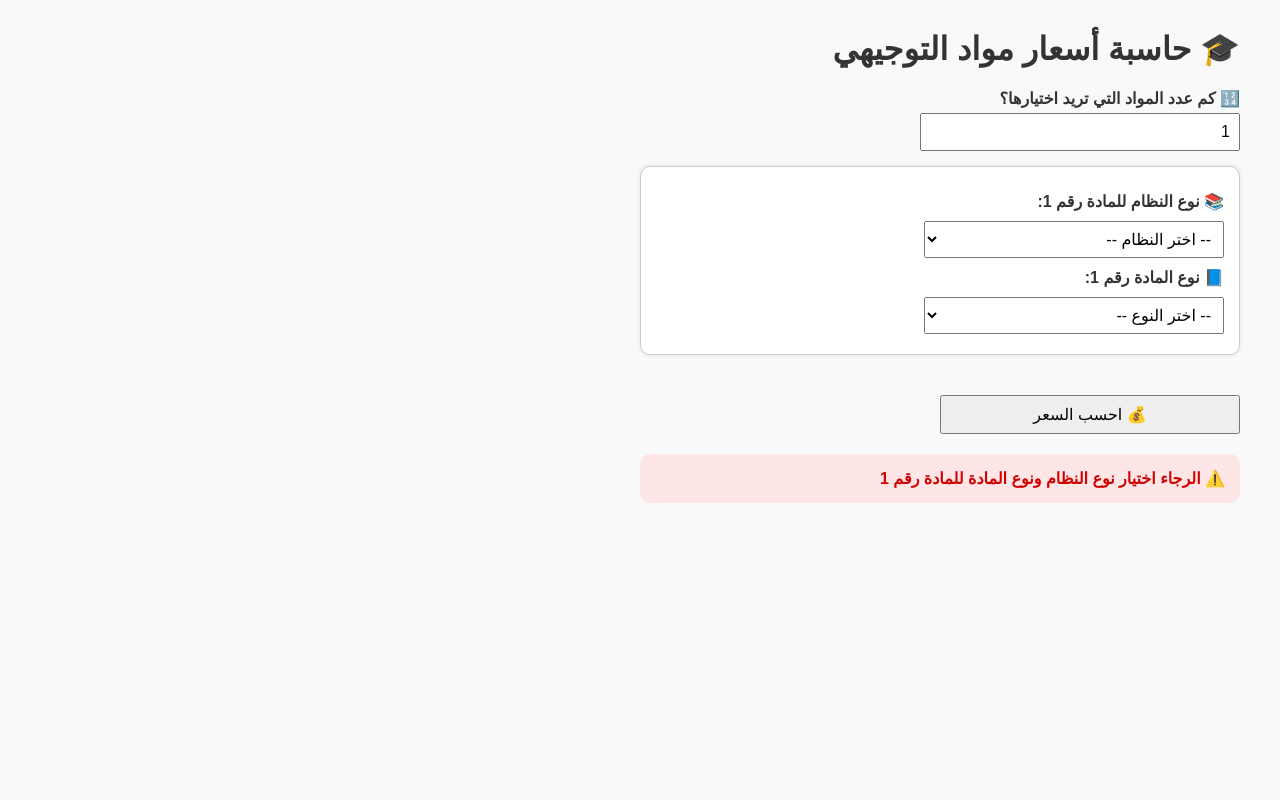
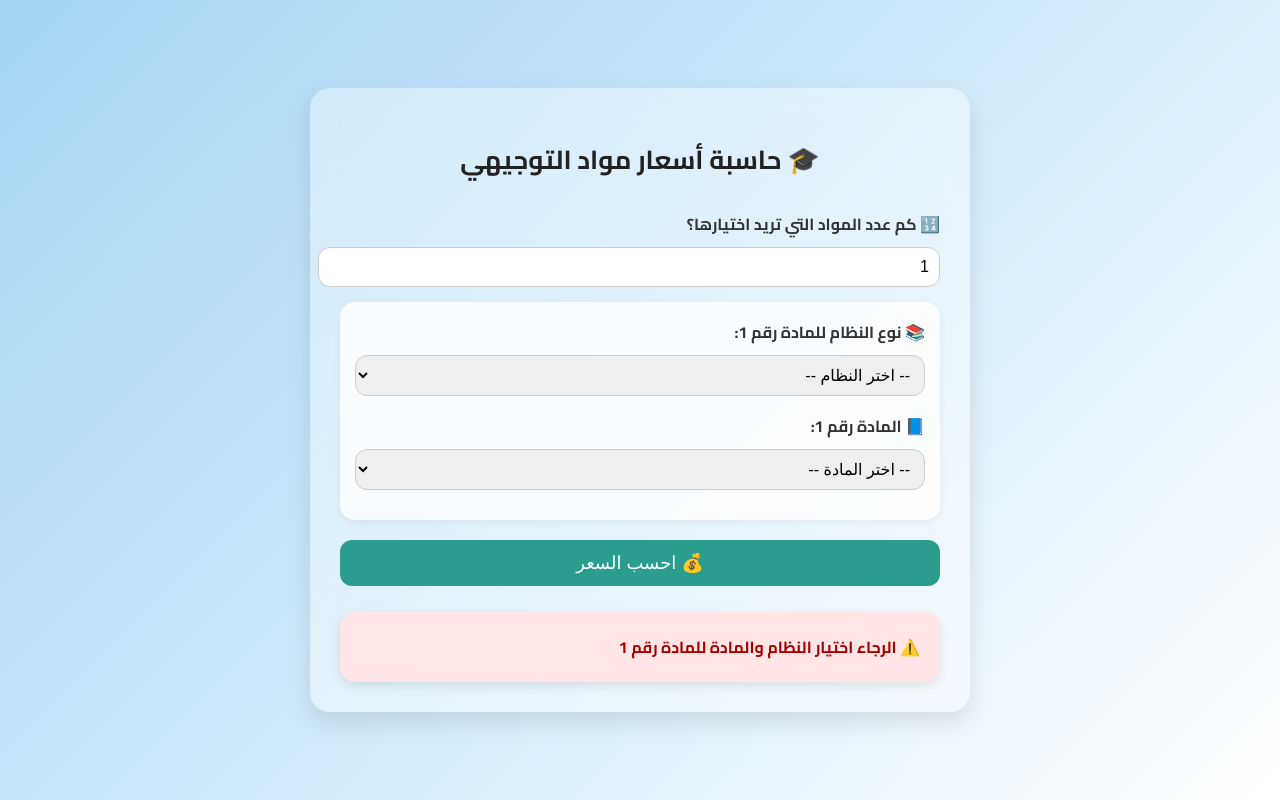
Before and after one commit to yaznhijazii/joacacal, a plain HTML site: page index.html in a window 1280 px wide. Both pictures are taken after a click on the button "💰 احسب السعر". Drawn offline with Linux system fonts and the light colour scheme.

Commit message:
Add files via upload

```diff
--- a/index.html
+++ b/index.html
@@ -2,179 +2,28 @@
 <html lang="ar" dir="rtl">
 <head>
   <meta charset="UTF-8" />
-  <title>حاسبة أسعار التوجيهي</title>
+  <title>🎓 حاسبة أسعار التوجيهي</title>
+  <link href="https://fonts.googleapis.com/css2?family=Cairo:wght@500;700&display=swap" rel="stylesheet">
   <link rel="stylesheet" href="style.css" />
-  <style>
-    body {
-      font-family: 'Cairo', sans-serif;
-      margin: 30px;
-      background-color: #f9f9f9;
-      color: #333;
-    }
-    label, select, input {
-      display: block;
-      margin: 10px 0 5px;
-    }
-    input, select, button {
-      padding: 8px;
-      width: 100%;
-      max-width: 300px;
-      font-size: 16px;
-    }
-    .subject-block {
-      margin-bottom: 20px;
-      background-color: #fff;
-      padding: 15px;
-      border-radius: 10px;
-      box-shadow: 0 0 5px rgba(0,0,0,0.1);
-    }
-    .result, .error {
-      margin-top: 20px;
-      padding: 15px;
-      border-radius: 10px;
-      font-weight: bold;
-    }
-    .result {
-      background-color: #e6ffe6;
-      color: #1c7c1c;
-    }
-    .error {
-      background-color: #ffe6e6;
-      color: #d10000;
-    }
-  </style>
 </head>
 <body>
-
+  <div class="app-container">
     <h1>🎓 حاسبة أسعار مواد التوجيهي</h1>
 
+    <div class="input-block">
       <label for="numSubjects">🔢 كم عدد المواد التي تريد اختيارها؟</label>
       <input type="number" id="numSubjects" min="1" max="4" value="1" placeholder="من 1 إلى 4 مواد" />
+    </div>
 
     <form id="subjectsForm">
       <div id="subjectsContainer"></div>
-
-    <button type="submit">💰 احسب السعر</button>
+      <button type="submit" class="calc-btn">💰 احسب السعر</button>
     </form>
 
-  <div id="output" class="result" style="display:none;"></div>
-  <div id="error" class="error" style="display:none;"></div>
+    <div id="output" class="result-card" style="display: none;"></div>
+    <div id="error" class="error-card" style="display: none;"></div>
+  </div>
 
-  <script>
-    const prices = {
-      "المسجل": {"ثقافات": 30, "أساسية": 50},
-      "التفاعلي": {"ثقافات": 40, "أساسية": 60},
-      "المباشر": {"ثقافات": 50, "أساسية": 70},
-    };
-
-    const subjectsContainer = document.getElementById('subjectsContainer');
-    const numSubjectsInput = document.getElementById('numSubjects');
-    const form = document.getElementById('subjectsForm');
-    const outputDiv = document.getElementById('output');
-    const errorDiv = document.getElementById('error');
-
-    function createSubjectInputs(index) {
-      const div = document.createElement('div');
-      div.className = 'subject-block';
-
-      const labelSystem = document.createElement('label');
-      labelSystem.textContent = `📚 نوع النظام للمادة رقم ${index + 1}:`;
-      const selectSystem = document.createElement('select');
-      selectSystem.name = `system_${index}`;
-      const optionDefaultSys = document.createElement('option');
-      optionDefaultSys.textContent = '-- اختر النظام --';
-      optionDefaultSys.value = '';
-      selectSystem.appendChild(optionDefaultSys);
-      ["المسجل", "التفاعلي", "المباشر"].forEach(sys => {
-        const opt = document.createElement('option');
-        opt.value = sys;
-        opt.textContent = sys;
-        selectSystem.appendChild(opt);
-      });
-
-      const labelType = document.createElement('label');
-      labelType.textContent = `📘 نوع المادة رقم ${index + 1}:`;
-      const selectType = document.createElement('select');
-      selectType.name = `type_${index}`;
-      const optionDefaultType = document.createElement('option');
-      optionDefaultType.textContent = '-- اختر النوع --';
-      optionDefaultType.value = '';
-      selectType.appendChild(optionDefaultType);
-      ["ثقافات", "أساسية"].forEach(type => {
-        const opt = document.createElement('option');
-        opt.value = type;
-        opt.textContent = type;
-        selectType.appendChild(opt);
-      });
-
-      div.appendChild(labelSystem);
-      div.appendChild(selectSystem);
-      div.appendChild(labelType);
-      div.appendChild(selectType);
-
-      return div;
-    }
-
-    function renderSubjects() {
-      subjectsContainer.innerHTML = '';
-      let n = parseInt(numSubjectsInput.value);
-      if (isNaN(n) || n < 1) n = 1;
-      if (n > 4) n = 4;
-      numSubjectsInput.value = n;
-      for (let i = 0; i < n; i++) {
-        subjectsContainer.appendChild(createSubjectInputs(i));
-      }
-      outputDiv.style.display = 'none';
-      errorDiv.style.display = 'none';
-    }
-
-    numSubjectsInput.addEventListener('input', renderSubjects);
-
-    form.addEventListener('submit', e => {
-      e.preventDefault();
-      errorDiv.textContent = '';
-      errorDiv.style.display = 'none';
-      outputDiv.style.display = 'none';
-
-      const formData = new FormData(form);
-      const subjects = [];
-
-      const numSubjects = parseInt(numSubjectsInput.value);
-
-      for (let i = 0; i < numSubjects; i++) {
-        const system = formData.get(`system_${i}`);
-        const type = formData.get(`type_${i}`);
-
-        if (!system || !type) {
-          errorDiv.textContent = `⚠️ الرجاء اختيار نوع النظام ونوع المادة للمادة رقم ${i + 1}`;
-          errorDiv.style.display = 'block';
-          return;
-        }
-
-        subjects.push({system, type});
-      }
-
-      let total_price = 0;
-      subjects.forEach(sub => {
-        total_price += prices[sub.system][sub.type];
-      });
-
-      let discount = 0;
-      if (numSubjects === 2 || numSubjects === 3) discount = 0.20;
-      else if (numSubjects === 4) discount = 0.30;
-
-      const final_price = total_price * (1 - discount);
-
-      outputDiv.innerHTML = `
-        <p>💵 السعر قبل الخصم: <strong>${total_price} دينار</strong></p>
-        <p>🎁 نسبة الخصم: <strong>${discount * 100}%</strong></p>
-        <p>✅ السعر بعد الخصم: <strong>${final_price.toFixed(2)} دينار</strong></p>
-      `;
-      outputDiv.style.display = 'block';
-    });
-
-    renderSubjects();
-  </script>
-
+  <script src="script.js"></script>
 </body>
 </html>
--- /dev/null
+++ b/script.js
@@ -0,0 +1,110 @@
+const prices = {
+  "المسجل": {
+    "عربي": 50,
+    "إنجليزي": 50,
+    "تربية": 30,
+    "تاريخ": 30
+  },
+  "التفاعلي": {
+    "عربي": 60,
+    "إنجليزي": 60,
+    "تربية": 40,
+    "تاريخ": 40
+  },
+  "المباشر": {
+    "عربي": 70,
+    "إنجليزي": 70,
+    "تربية": 50,
+    "تاريخ": 50
+  }
+};
+
+const subjectsContainer = document.getElementById('subjectsContainer');
+const numSubjectsInput = document.getElementById('numSubjects');
+const form = document.getElementById('subjectsForm');
+const outputDiv = document.getElementById('output');
+const errorDiv = document.getElementById('error');
+
+function createSubjectInputs(index) {
+  const div = document.createElement('div');
+  div.className = 'subject-block';
+
+  div.innerHTML = `
+    <label>📚 نوع النظام للمادة رقم ${index + 1}:</label>
+    <select name="system_${index}">
+      <option value="">-- اختر النظام --</option>
+      <option value="المسجل">المسجل</option>
+      <option value="التفاعلي">التفاعلي</option>
+      <option value="المباشر">المباشر</option>
+    </select>
+    <label>📘 المادة رقم ${index + 1}:</label>
+    <select name="type_${index}">
+      <option value="">-- اختر المادة --</option>
+      <option value="عربي">عربي</option>
+      <option value="إنجليزي">إنجليزي</option>
+      <option value="تربية">تربية</option>
+      <option value="تاريخ">تاريخ</option>
+    </select>
+  `;
+  return div;
+}
+
+function renderSubjects() {
+  subjectsContainer.innerHTML = '';
+  let n = parseInt(numSubjectsInput.value);
+  if (isNaN(n) || n < 1) n = 1;
+  if (n > 4) n = 4;
+  numSubjectsInput.value = n;
+  for (let i = 0; i < n; i++) {
+    subjectsContainer.appendChild(createSubjectInputs(i));
+  }
+  outputDiv.style.display = 'none';
+  errorDiv.style.display = 'none';
+}
+
+numSubjectsInput.addEventListener('input', renderSubjects);
+
+form.addEventListener('submit', e => {
+  e.preventDefault();
+  errorDiv.textContent = '';
+  errorDiv.style.display = 'none';
+  outputDiv.style.display = 'none';
+
+  const formData = new FormData(form);
+  const subjects = [];
+
+  const numSubjects = parseInt(numSubjectsInput.value);
+
+  for (let i = 0; i < numSubjects; i++) {
+    const system = formData.get(`system_${i}`);
+    const type = formData.get(`type_${i}`);
+
+    if (!system || !type) {
+      errorDiv.textContent = `⚠️ الرجاء اختيار النظام والمادة للمادة رقم ${i + 1}`;
+      errorDiv.style.display = 'block';
+      return;
+    }
+
+    subjects.push({system, type});
+  }
+
+  let total_price = 0;
+  subjects.forEach(sub => {
+    total_price += prices[sub.system][sub.type];
+  });
+
+  let discount = 0;
+  if (numSubjects === 2 || numSubjects === 3) discount = 0.20;
+  else if (numSubjects === 4) discount = 0.30;
+
+  const final_price = total_price * (1 - discount);
+
+  outputDiv.innerHTML = `
+    <p>💵 السعر قبل الخصم: <strong>${total_price} دينار</strong></p>
+    <p>🎁 نسبة الخصم: <strong>${discount * 100}%</strong></p>
+    <p>✅ السعر بعد الخصم: <strong>${final_price.toFixed(2)} دينار</strong></p>
+  `;
+  outputDiv.style.display = 'block';
+});
+
+renderSubjects();
--- a/style.css
+++ b/style.css
@@ -1,51 +1,98 @@
 body {
+  margin: 0;
   font-family: 'Cairo', sans-serif;
-  max-width: 600px;
-  margin: 40px auto;
-  padding: 0 10px;
-  text-align: right;
-  direction: rtl;
+  background: linear-gradient(135deg, #a2d4f4, #ffffff);
+  min-height: 100vh;
+  display: flex;
+  align-items: center;
+  justify-content: center;
 }
 
-label {
-  font-weight: bold;
-  display: block;
-  margin-top: 10px;
+.app-container {
+  background: rgba(255, 255, 255, 0.4);
+  backdrop-filter: blur(12px);
+  padding: 30px;
+  border-radius: 20px;
+  width: 90%;
+  max-width: 600px;
+  box-shadow: 0 10px 25px rgba(0,0,0,0.1);
 }
 
-select, input[type=number] {
-  width: 100%;
-  padding: 8px;
-  margin-top: 4px;
-  font-size: 1rem;
+h1 {
+  text-align: center;
+  margin-bottom: 25px;
+  font-size: 26px;
+  color: #222;
 }
 
-button {
-  margin-top: 20px;
-  padding: 10px 15px;
-  font-size: 1.1rem;
-  cursor: pointer;
+.input-block label,
+.subject-block label {
+  margin-bottom: 8px;
+  display: block;
+  font-weight: bold;
+  color: #333;
 }
 
-.result {
-  margin-top: 25px;
-  background: #f0f0f0;
-  padding: 15px;
-  border-radius: 8px;
-  display: none;
+input[type="number"],
+select {
+  width: 100%;
+  padding: 10px;
+  border-radius: 12px;
+  border: 1px solid #ccc;
+  margin-bottom: 15px;
+  font-size: 16px;
+  transition: border 0.3s ease;
 }
 
-.error {
-  color: red;
-  margin-top: 15px;
-  font-weight: bold;
-  display: none;
-  /* يظهر فقط عند وجود خطأ */
+input[type="number"]:focus,
+select:focus {
+  border-color: #2a9d8f;
+  outline: none;
 }
 
 .subject-block {
-  border: 1px solid #ccc;
-  padding: 10px;
-  margin-top: 15px;
-  border-radius: 6px;
+  background: rgba(255, 255, 255, 0.8);
+  padding: 15px;
+  border-radius: 15px;
+  margin-bottom: 20px;
+  box-shadow: 0 3px 10px rgba(0,0,0,0.05);
+  transition: transform 0.2s ease;
 }
+
+.subject-block:hover {
+  transform: translateY(-3px);
+}
+
+.calc-btn {
+  width: 100%;
+  padding: 12px;
+  font-size: 18px;
+  border: none;
+  border-radius: 12px;
+  background-color: #2a9d8f;
+  color: white;
+  cursor: pointer;
+  transition: background-color 0.3s ease;
+}
+
+.calc-btn:hover {
+  background-color: #21867a;
+}
+
+.result-card, .error-card {
+  margin-top: 25px;
+  padding: 20px;
+  border-radius: 15px;
+  font-weight: bold;
+  box-shadow: 0 4px 12px rgba(0,0,0,0.1);
+}
+
+.result-card {
+  background-color: #d4f4e2;
+  color: #207744;
+}
+
+.error-card {
+  background-color: #ffe5e5;
+  color: #a90000;
+}
```
Lines whose indentation alone changed are shown as unchanged.
